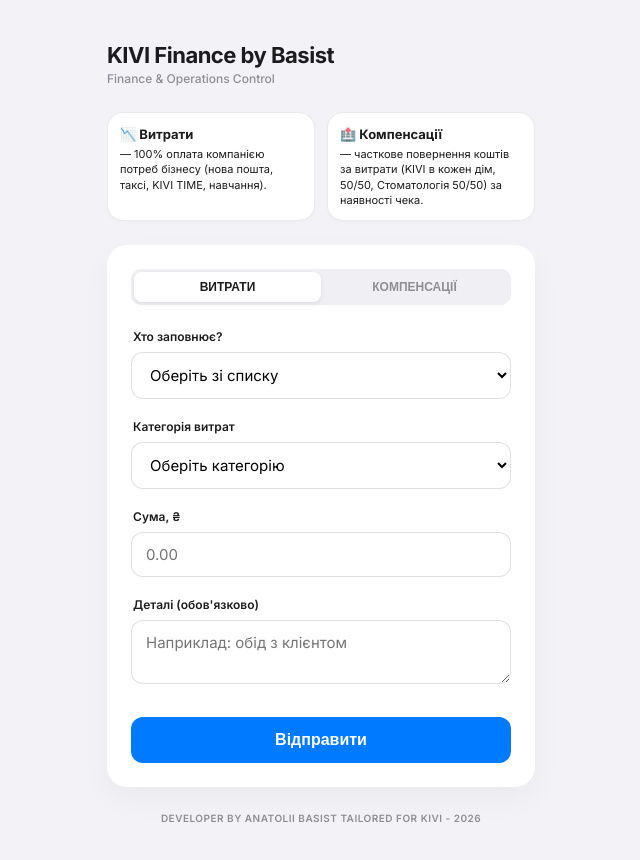
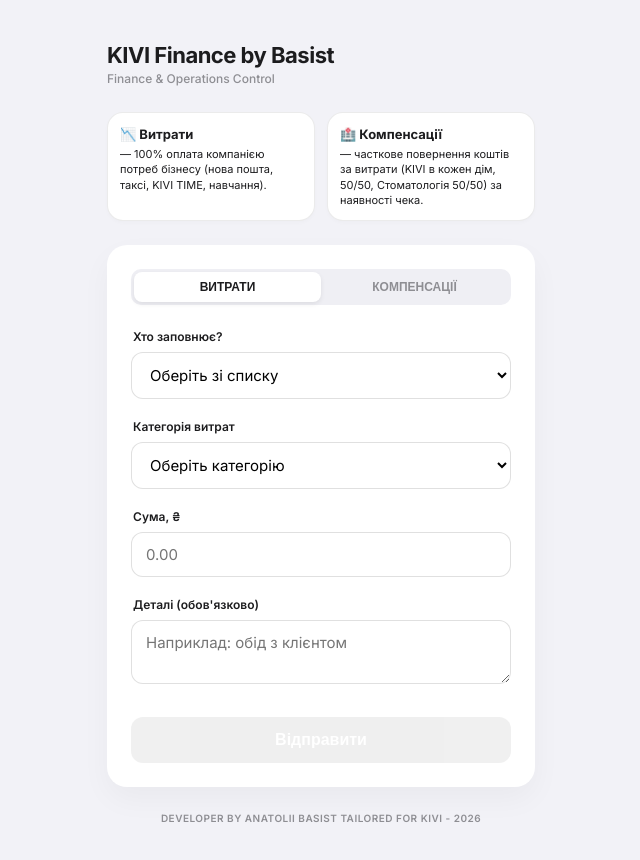
Before and after one commit to ABasist/kivifinance, a React app: page / in a window 1280 px wide. Shown: the top 860 px of the page, without its empty margins (319-959 px from the left). Built offline with nearby package versions, Linux system fonts and the light colour scheme; the HTML template or start-up script is replaced by a standard one.

Commit message:
Fix: Visual and functional button disabling in Expense form until all fields are filled

```diff
--- a/src/components/ExpenseForm.jsx
+++ b/src/components/ExpenseForm.jsx
@@ -71,7 +71,18 @@
                 />
             </div>
 
-            <button type="submit" className="submit-btn">Відправити</button>
+            <button
+                type="submit"
+                className="submit-btn"
+                disabled={!formData.name || !formData.type || !formData.amount || !formData.comment.trim()}
+                style={{
+                    opacity: (!formData.name || !formData.type || !formData.amount || !formData.comment.trim()) ? 0.3 : 1,
+                    cursor: (!formData.name || !formData.type || !formData.amount || !formData.comment.trim()) ? 'not-allowed' : 'pointer',
+                    background: (!formData.name || !formData.type || !formData.amount || !formData.comment.trim()) ? '#ccc' : 'var(--accent)'
+                }}
+            >
+                Відправити
+            </button>
         </form>
     );
 };
```
